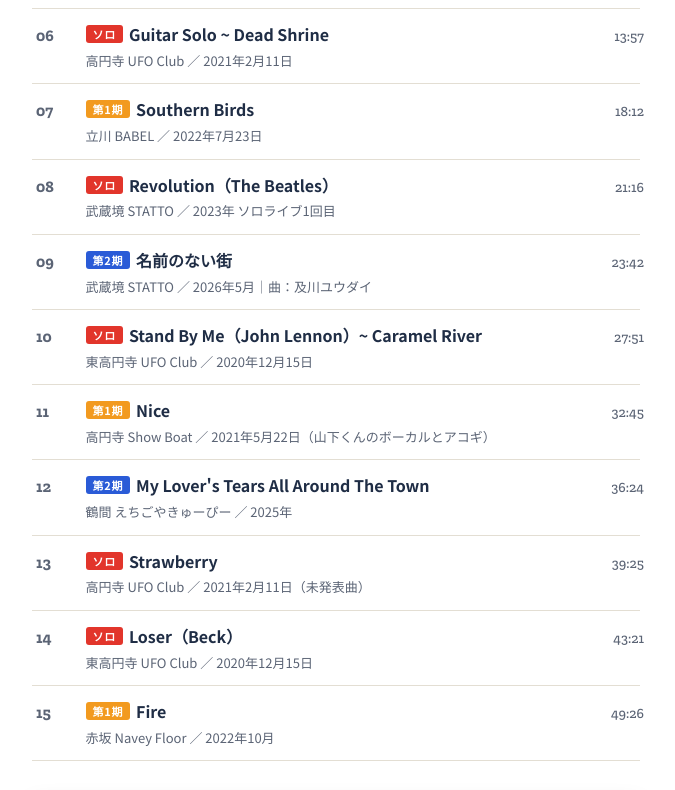
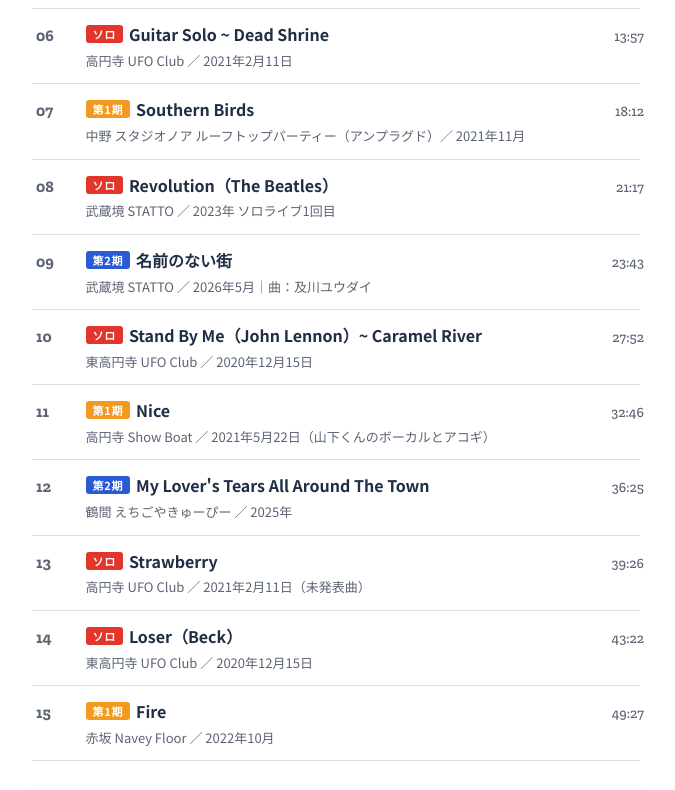
Before and after one commit to tentative-japan/tentative-japan.github.io, a plain HTML site: page bootleg/index.html in a window 1280 px wide. Shown: the part 1530-2320 px from the top of the page, without its empty margins (304-979 px from the left). Drawn offline with nearby package versions, Linux system fonts and the light colour scheme.

Commit message:
bootleg: Southern Birds をスタジオノア屋上のアンプラグドに（41/35）
Co-Authored-By: Claude Opus 5.5 <noreply@anthropic.com>

```diff
--- a/bootleg/index.html
+++ b/bootleg/index.html
@@ -6,7 +6,7 @@
 <title>tentative Live Bootleg</title>
 <meta name="description" content="tentative が2020年から2026年までにライブで演奏した全曲を、いろいろな公演から1曲ずつ集めた2枚組。制作中。">
 <meta property="og:title" content="tentative Live Bootleg">
-<meta property="og:image" content="https://tentative-japan.github.io/bootleg/disc1_40.jpg">
+<meta property="og:image" content="https://tentative-japan.github.io/bootleg/disc1_41.jpg">
 <link rel="icon" href="../img/favicon.png">
 <link rel="preconnect" href="https://fonts.googleapis.com">
 <link rel="preconnect" href="https://fonts.gstatic.com" crossorigin>
@@ -53,14 +53,14 @@
 <div class="stripe"></div>
 <div class="wrap">
   <p class="back"><a href="../">← tentative トップへ</a></p>
-  <div class="kicker">LIVE ALBUM — 制作中（試作40）</div>
+  <div class="kicker">LIVE ALBUM — 制作中（試作41）</div>
   <h1>tentative<br>Live Bootleg</h1>
   <p class="note">2020年から2026年までにライブで演奏した全曲を、いろいろな公演から1曲ずつ選んだ2枚組。時期はわざと混ぜて並べ、曲のあいだは当日の歓声でつないでいます。2枚とも、響きと歓声を少し足しています。</p>
   <div class="jump"><a class="d1" href="#disc1">VOL.1</a><a class="d2" href="#disc2">VOL.2</a><a href="#liner">NOTES</a></div>
   <section class="disc" id="disc1">
     <img class="cover" src="disc1_c36.jpg" width="1200" height="1200" alt="DISC 1 のジャケット。いろいろな公演の写真を散らし、赤のゴム印で LIVE BOOTLEG">
     <h2>VOL.1<small>15曲・約53分</small></h2>
-    <audio controls preload="metadata" src="disc1_40.mp3"></audio>
+    <audio controls preload="metadata" src="disc1_41.mp3"></audio>
     <ol>
       <li><button class="t" data-t="0.0"><span class="no">01</span><span class="ttl"><span class="era ese">SE</span>Intro (SE)<span class="at">高円寺 Show Boat ／ 2021年5月22日（バンドとして初めてのライブ）</span></span><span class="tm">0:00</span></button></li>
       <li><button class="t" data-t="14.5"><span class="no">02</span><span class="ttl"><span class="era e1">第1期</span>Sports Car<span class="at">赤坂 Navey Floor ／ 2022年10月</span></span><span class="tm">0:14</span></button></li>
@@ -68,15 +68,15 @@
       <li><button class="t" data-t="443.5"><span class="no">04</span><span class="ttl"><span class="era e1">第1期</span>Big Bad Dragonfly<span class="at">立川 BABEL ／ 2022年11月26日</span></span><span class="tm">7:23</span></button></li>
       <li><button class="t" data-t="576.9"><span class="no">05</span><span class="ttl"><span class="era e2">第2期</span>Wonder Fuel<span class="at">HiZZA JAM #1 ／ 2026年11月1日｜曲：及川ユウダイ</span></span><span class="tm">9:36</span></button></li>
       <li><button class="t" data-t="837.6"><span class="no">06</span><span class="ttl"><span class="era es">ソロ</span>Guitar Solo ~ Dead Shrine<span class="at">高円寺 UFO Club ／ 2021年2月11日</span></span><span class="tm">13:57</span></button></li>
-      <li><button class="t" data-t="1092.4"><span class="no">07</span><span class="ttl"><span class="era e1">第1期</span>Southern Birds<span class="at">立川 BABEL ／ 2022年7月23日</span></span><span class="tm">18:12</span></button></li>
-      <li><button class="t" data-t="1276.3"><span class="no">08</span><span class="ttl"><span class="era es">ソロ</span>Revolution（The Beatles）<span class="at">武蔵境 STATTO ／ 2023年 ソロライブ1回目</span></span><span class="tm">21:16</span></button></li>
-      <li><button class="t" data-t="1422.3"><span class="no">09</span><span class="ttl"><span class="era e2">第2期</span>名前のない街<span class="at">武蔵境 STATTO ／ 2026年5月｜曲：及川ユウダイ</span></span><span class="tm">23:42</span></button></li>
-      <li><button class="t" data-t="1671.3"><span class="no">10</span><span class="ttl"><span class="era es">ソロ</span>Stand By Me（John Lennon）~ Caramel River<span class="at">東高円寺 UFO Club ／ 2020年12月15日</span></span><span class="tm">27:51</span></button></li>
-      <li><button class="t" data-t="1965.8"><span class="no">11</span><span class="ttl"><span class="era e1">第1期</span>Nice<span class="at">高円寺 Show Boat ／ 2021年5月22日（山下くんのボーカルとアコギ）</span></span><span class="tm">32:45</span></button></li>
-      <li><button class="t" data-t="2184.6"><span class="no">12</span><span class="ttl"><span class="era e2">第2期</span>My Lover&#x27;s Tears All Around The Town<span class="at">鶴間 えちごやきゅーぴー ／ 2025年</span></span><span class="tm">36:24</span></button></li>
-      <li><button class="t" data-t="2365.5"><span class="no">13</span><span class="ttl"><span class="era es">ソロ</span>Strawberry<span class="at">高円寺 UFO Club ／ 2021年2月11日（未発表曲）</span></span><span class="tm">39:25</span></button></li>
-      <li><button class="t" data-t="2601.5"><span class="no">14</span><span class="ttl"><span class="era es">ソロ</span>Loser（Beck）<span class="at">東高円寺 UFO Club ／ 2020年12月15日</span></span><span class="tm">43:21</span></button></li>
-      <li><button class="t" data-t="2966.2"><span class="no">15</span><span class="ttl"><span class="era e1">第1期</span>Fire<span class="at">赤坂 Navey Floor ／ 2022年10月</span></span><span class="tm">49:26</span></button></li>
+      <li><button class="t" data-t="1092.4"><span class="no">07</span><span class="ttl"><span class="era e1">第1期</span>Southern Birds<span class="at">中野 スタジオノア ルーフトップパーティー（アンプラグド）／ 2021年11月</span></span><span class="tm">18:12</span></button></li>
+      <li><button class="t" data-t="1277.4"><span class="no">08</span><span class="ttl"><span class="era es">ソロ</span>Revolution（The Beatles）<span class="at">武蔵境 STATTO ／ 2023年 ソロライブ1回目</span></span><span class="tm">21:17</span></button></li>
+      <li><button class="t" data-t="1423.4"><span class="no">09</span><span class="ttl"><span class="era e2">第2期</span>名前のない街<span class="at">武蔵境 STATTO ／ 2026年5月｜曲：及川ユウダイ</span></span><span class="tm">23:43</span></button></li>
+      <li><button class="t" data-t="1672.4"><span class="no">10</span><span class="ttl"><span class="era es">ソロ</span>Stand By Me（John Lennon）~ Caramel River<span class="at">東高円寺 UFO Club ／ 2020年12月15日</span></span><span class="tm">27:52</span></button></li>
+      <li><button class="t" data-t="1966.9"><span class="no">11</span><span class="ttl"><span class="era e1">第1期</span>Nice<span class="at">高円寺 Show Boat ／ 2021年5月22日（山下くんのボーカルとアコギ）</span></span><span class="tm">32:46</span></button></li>
+      <li><button class="t" data-t="2185.7"><span class="no">12</span><span class="ttl"><span class="era e2">第2期</span>My Lover&#x27;s Tears All Around The Town<span class="at">鶴間 えちごやきゅーぴー ／ 2025年</span></span><span class="tm">36:25</span></button></li>
+      <li><button class="t" data-t="2366.6"><span class="no">13</span><span class="ttl"><span class="era es">ソロ</span>Strawberry<span class="at">高円寺 UFO Club ／ 2021年2月11日（未発表曲）</span></span><span class="tm">39:26</span></button></li>
+      <li><button class="t" data-t="2602.6"><span class="no">14</span><span class="ttl"><span class="era es">ソロ</span>Loser（Beck）<span class="at">東高円寺 UFO Club ／ 2020年12月15日</span></span><span class="tm">43:22</span></button></li>
+      <li><button class="t" data-t="2967.3"><span class="no">15</span><span class="ttl"><span class="era e1">第1期</span>Fire<span class="at">赤坂 Navey Floor ／ 2022年10月</span></span><span class="tm">49:27</span></button></li>
     </ol>
   </section>
   <section class="disc" id="disc2">
@@ -125,7 +125,7 @@
     <p class="tr"><b>04. Big Bad Dragonfly</b><span class="at">立川 BABEL／2022年11月26日</span>インスト曲。これも7月23日の版から、11月26日のテイクに差し替えた。前の曲の Hollow と同じ日の演奏が続く。</p>
     <p class="tr"><b>05. Wonder Fuel</b><span class="at">HiZZA JAM #1／2026年11月1日</span>作曲：及川ユウダイ。この盤でいちばん新しい公演。第2期の4人がそろった最初のライブでもある。</p>
     <p class="tr"><b>06. Guitar Solo ~ Dead Shrine</b><span class="at">高円寺 UFO Club／2021年2月11日（ソロ）</span>ギターソロから、止めずにそのまま Dead Shrine に入る。最後の「ありがとうございます」は消した。</p>
-    <p class="tr"><b>07. Southern Birds</b><span class="at">立川 BABEL／2022年7月23日</span>2020年12月から2023年4月までのあいだに、映像が残っているだけで5公演で演奏している。単曲動画の最後に、太郎がエンド画面用に作ったピアノのインストが付いていて、最初は曲の終わりにそれが混ざっていた。</p>
+    <p class="tr"><b>07. Southern Birds</b><span class="at">中野 スタジオノア ルーフトップパーティー（アンプラグド）／2021年11月</span>2020年12月から2023年4月までのあいだに、映像が残っているだけで5公演で演奏している。最初は立川 BABEL（2022年7月23日）の版を入れていたが、11月18日に太郎が、スタジオノア中野店の屋上でアコースティックギター2本で演奏したテイクに差し替えた。この盤でただ1曲のアンプラグド。演奏のあとの「ありがとうございました、楽しかったです」の手前で切った。</p>
     <p class="tr"><b>08. Revolution（The Beatles）</b><span class="at">武蔵境 STATTO／2023年 ソロライブ1回目</span>ギター弾き語りでのカバー。曲の前のMCは切って、MCのあとの拍手からにした。最後の「ありがとうございました」も切った。</p>
     <p class="tr"><b>09. 名前のない街</b><span class="at">武蔵境 STATTO／2026年5月</span>作曲：及川ユウダイ。このときユウダイはまだベース。</p>
     <p class="tr"><b>10. Stand By Me（John Lennon）~ Caramel River</b><span class="at">東高円寺 UFO Club／2020年12月15日（ソロ）</span>ソロでは、この盤でいちばん古い公演。Stand By Me は John Lennon のカバー版（1975年）をもとにしている。曲間を空けずに Caramel River へ入るので、1トラックにした。Caramel River の最後の和音を鳴らしたまま、その上で「ありがとうございます。伊東太郎といいます」と言い、続けて「スピーチを考えてきましたので」と話し始める。和音は2秒ほど残して、「ありがとうございます」の前で消した。1回目と2回目に切ったときは、鳴り続ける和音までを曲だと思って残したので、「ありがとうございます」がまだ聞こえていた。そのMCのあとに来るはずだった拍手は、曲のすぐ後ろに移した。</p>
@@ -152,7 +152,7 @@
     <p class="tr"><b>15. Outro (SE)</b><span class="at">高円寺 Show Boat／2021年5月22日</span>VOL.1の1曲目と同じ日の、終わりに流したSE。</p>
     <hr>
     <h3>収録した公演</h3>
-    <table><tr><th>年</th><th>会場</th><th>曲数</th></tr><tr><td>2019年7月13日</td><td>高円寺 Studio DOM</td><td>1</td></tr><tr><td>2020年3月13日</td><td>From the Basement（スタジオ）</td><td>1</td></tr><tr><td>2020年12月15日</td><td>東高円寺 UFO Club（ソロ）</td><td>2</td></tr><tr><td>2021年2月11日</td><td>高円寺 UFO Club（ソロ）</td><td>2</td></tr><tr><td>2021年5月22日</td><td>高円寺 Show Boat</td><td>3（SE 2つを含む）</td></tr><tr><td>2022年7月23日</td><td>立川 BABEL</td><td>4</td></tr><tr><td>2022年11月26日</td><td>立川 BABEL</td><td>2</td></tr><tr><td>2022年10月</td><td>赤坂 Navey Floor</td><td>3</td></tr><tr><td>2022年11月</td><td>巣鴨 獅子王</td><td>1</td></tr><tr><td>2023年</td><td>武蔵境 STATTO（ソロライブ3回）</td><td>3</td></tr><tr><td>2025年</td><td>鶴間 えちごやきゅーぴー</td><td>2</td></tr><tr><td>2026年5月</td><td>武蔵境 STATTO</td><td>1</td></tr><tr><td>2026年11月1日</td><td>HiZZA JAM #1</td><td>5</td></tr></table>
+    <table><tr><th>年</th><th>会場</th><th>曲数</th></tr><tr><td>2019年7月13日</td><td>高円寺 Studio DOM</td><td>1</td></tr><tr><td>2020年3月13日</td><td>From the Basement（スタジオ）</td><td>1</td></tr><tr><td>2020年12月15日</td><td>東高円寺 UFO Club（ソロ）</td><td>2</td></tr><tr><td>2021年2月11日</td><td>高円寺 UFO Club（ソロ）</td><td>2</td></tr><tr><td>2021年5月22日</td><td>高円寺 Show Boat</td><td>3（SE 2つを含む）</td></tr><tr><td>2021年11月</td><td>中野 スタジオノア ルーフトップパーティー（アンプラグド）</td><td>1</td></tr><tr><td>2022年7月23日</td><td>立川 BABEL</td><td>3</td></tr><tr><td>2022年11月26日</td><td>立川 BABEL</td><td>2</td></tr><tr><td>2022年10月</td><td>赤坂 Navey Floor</td><td>3</td></tr><tr><td>2022年11月</td><td>巣鴨 獅子王</td><td>1</td></tr><tr><td>2023年</td><td>武蔵境 STATTO（ソロライブ3回）</td><td>3</td></tr><tr><td>2025年</td><td>鶴間 えちごやきゅーぴー</td><td>2</td></tr><tr><td>2026年5月</td><td>武蔵境 STATTO</td><td>1</td></tr><tr><td>2026年11月1日</td><td>HiZZA JAM #1</td><td>5</td></tr></table>
     <p>作詞・作曲：tentative（Wonder Fuel／名前のない街／閃光 は及川ユウダイ。カバーは原曲の作者）</p>
   </section>
   <footer>音は立川BABELに寄せて整えましたが、会場ごとの音の違いは残しています。カバー曲はホームページでの試聴用です。</footer>
```
Also changed, not shown: 2 other files.
